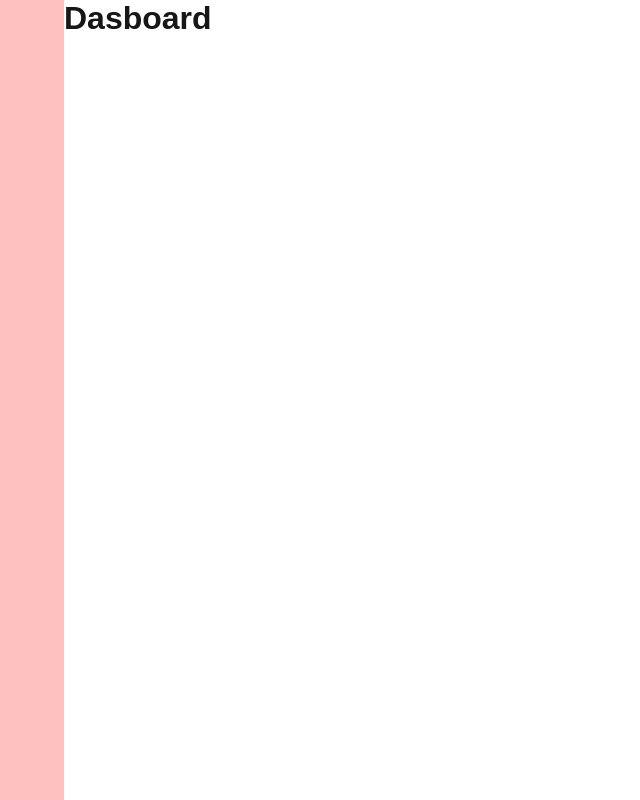
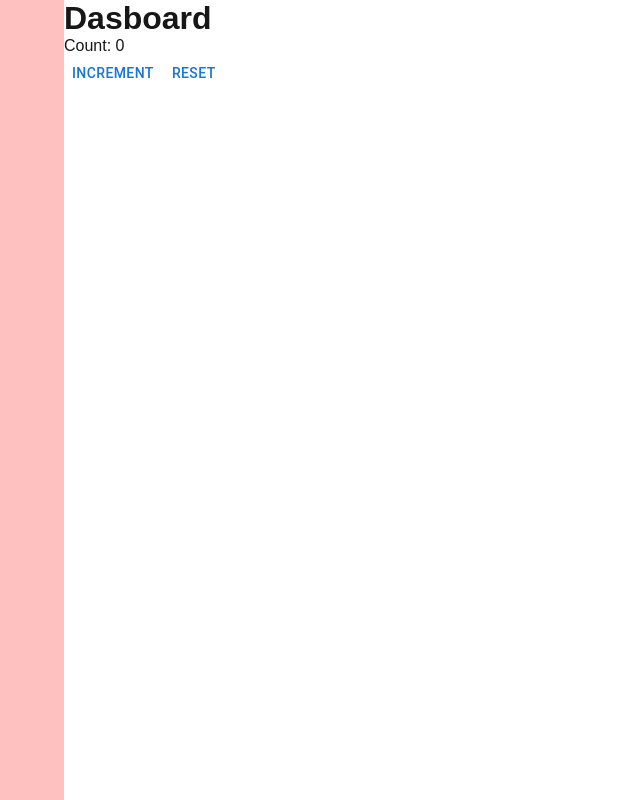
Before and after one commit to RangelGasharov/music-application, a Next.js app: page /dashboard in a window 1280 px wide. Shown: the whole page, without its empty margins (0-640 px from the left). Built offline with nearby package versions, Linux system fonts and the light colour scheme; some icons are missing.

Commit message:
Added an example of zustand state management

```diff
--- a/src/app/dashboard/page.tsx
+++ b/src/app/dashboard/page.tsx
@@ -1,9 +1,16 @@
+"use client"
 import React from 'react';
+import { useStore } from '@/stores/store';
+import { Box, Button } from '@mui/material';
 
 export default function DashboardPage() {
+    const { count, incrementCount, resetCount } = useStore();
     return (
-        <div>
+        <Box>
             <h1>Dasboard</h1>
-        </div>
+            <p>Count: {count}</p>
+            <Button onClick={incrementCount}>Increment</Button>
+            <Button onClick={resetCount}>Reset</Button>
+        </Box>
     )
 }
--- /dev/null
+++ b/src/stores/store.ts
@@ -0,0 +1,8 @@
+import { create } from 'zustand'
+
+export const useStore = create((set) => ({
+    count: 0,
+    incrementCount: () => set((state: { count: number }) => ({ count: state.count + 1 })),
+    resetCount: () => set({ count: 0 }),
+    updateCount: (newCount: number) => set({ count: newCount }),
+}))
```
